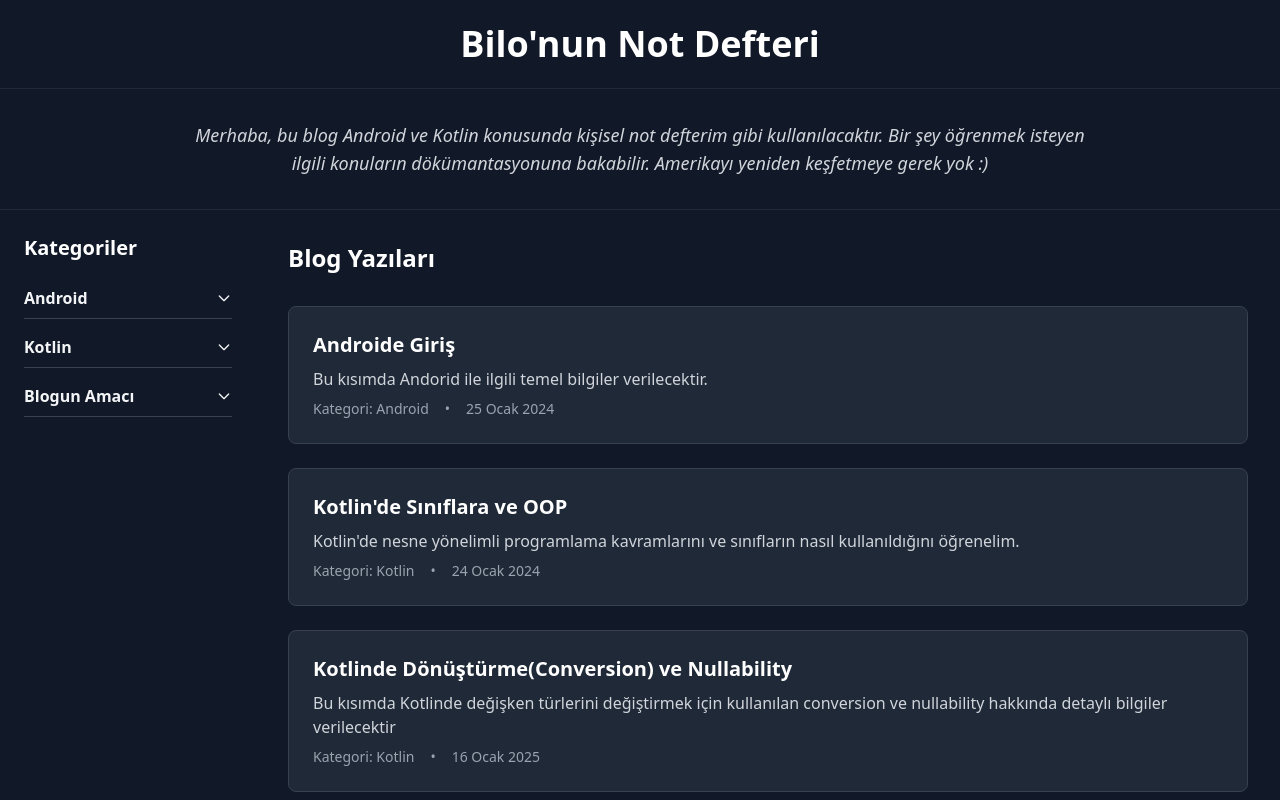
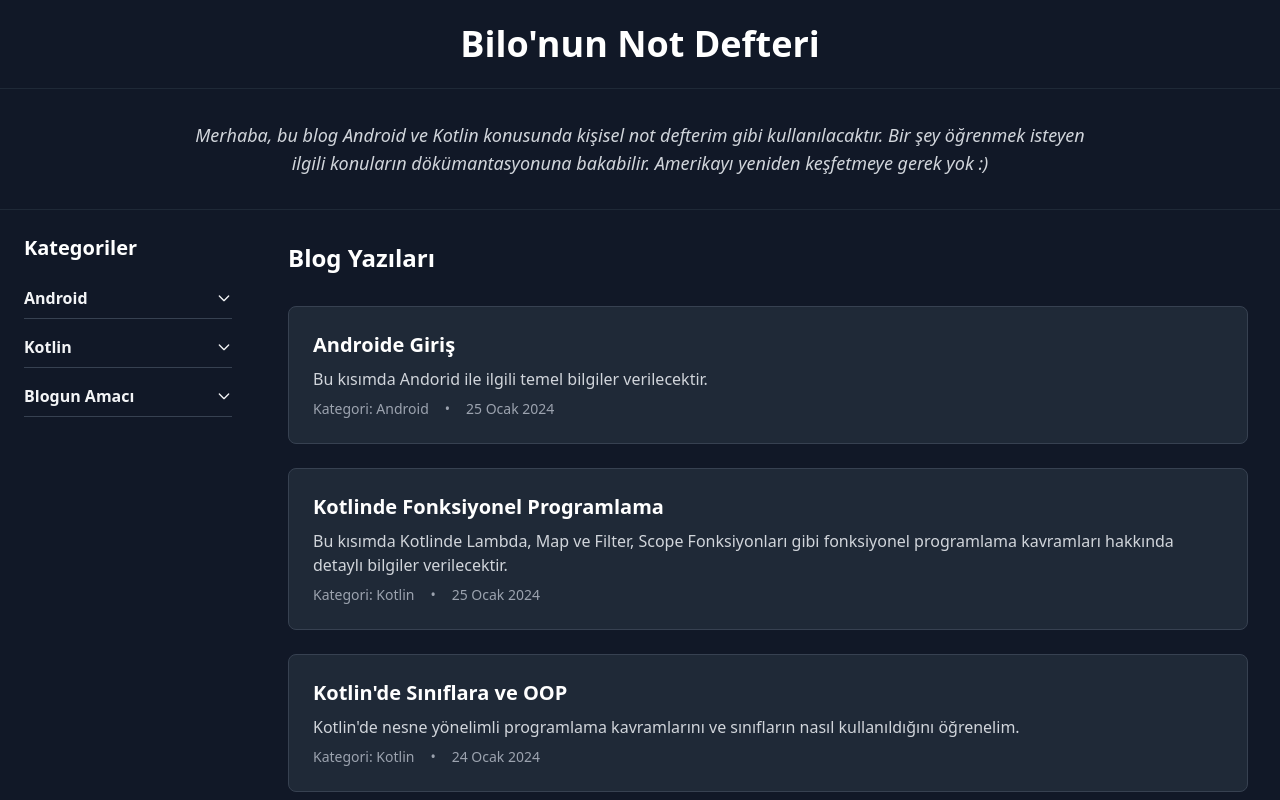
Before and after one commit to B1L0CAN/blog, a Next.js app: page / in a window 1280 px wide. Shown: the top 800 px of the page. Built offline with nearby package versions, Linux system fonts and the light colour scheme.

Commit message:
posts.ts güncellendi

```diff
--- a/src/data/posts.ts
+++ b/src/data/posts.ts
@@ -14,6 +14,151 @@ const POST_CONTENTS = {
 
 Bu kısımda Andorid ile ilgili temel bilgiler verilecektir.
   `,
+  fonksiyonelProgramlama: `
+## Lambda
+
+Kotlinde böyle bir kullanım var:
+\`\`\`kotlin
+fun yazdigimiYazdir(metin: String){
+            println(metin)
+        }
+
+yazdigimiYazdir("bilocan")
+\`\`\`
+
+Bu kodda yazdigimiYazdir fonksiyonu bir String parametresi alır ve bu parametreyi ekrana yazdırır.
+
+Lambda ise işimizi kolaylaştırır.
+
+\`\`\`kotlin
+val yazdigimiYazdir = { metin: String -> println(metin) }
+yazdigimiYazdir("bilocan")
+\`\`\`
+
+Bu kodda yazdigimiYazdir fonksiyonu bir String parametresi alır ve bu parametreyi ekrana yazdırır.
+Lambda kullanımı bu şekilde olur ve işimizi kolaylaştırır.
+
+>Not: Lambda kullanımı için \`->\` operatörü kullanılır.
+
+\`\`\`kotlin
+val carpLambda = {a:Int, b:Int -> a*b}
+ val sonuc = carpLambda(3,5)
+  println(sonuc)
+
+val carpLambdaDigerTurlu : ( Int , Int) -> Int = {a,b -> a*b}
+ println(carpLambdaDigerTurlu(3,4))
+\`\`\`
+
+## Filter
+
+Filter, bir liste içerisindeki elemanları filtrelemek için kullanılır.
+
+\`\`\`kotlin
+val numaraDizisi = arrayOf(2,4,6,8,9,15,20,36,69)
+ val filtrelemeListem = numaraDizisi.filter { it <15}
+  println(filtrelemeListem)
+\`\`\`
+
+Eğer filter olmasa if x<10 falan yapıp diziyi döngüye sokacaktık.
+
+>Not: Filter işlemi için \`filter\` fonksiyonu kullanılır.
+
+## Map
+
+Map, bir liste içerisindeki elemanları değiştirmek için kullanılır.
+
+\`\`\`kotlin
+val numaraDizisi = arrayOf(2,4,6,8,9,15,20,36,69)
+val kareListesi = numaraDizisi.map { it * it }
+println(kareListesi)
+\`\`\`
+
+>Not: Map işlemi için \`map\` fonksiyonu kullanılır.
+
+### Ortak Kullanımı (Map ve Filter)
+
+\`\`\`kotlin
+val numaraDizisi = arrayOf(2,4,6,8,9,15,20,36,69)
+val kareListesi = numaraDizisi.map { it * it }.filter { it < 100 }
+println(kareListesi)
+
+//Dizi içerisindeki elemanların karelerini alıp 100'den küçük olanları filtreleyerek ekrana yazdırır.
+\`\`\`
+
+## Sınıflarda Map ve Filter Kullanımı
+
+\`\`\`kotlin
+class Sanatci (val isim: String, val yas: Int, val enstruman: String) {
+}
+\`\`\`
+Böyle bir Sanatci sınıfı tanımlayalım.
+Şimdi bu sınıftan bazı nesneler üretip bunları bir listeye atarak map ve filter işlemlerini yapalım.
+
+\`\`\`kotlin
+val sanatci1= Sanatci("bilo",25,"Gitar")
+val sanatci2= Sanatci("aleko",35,"Flut")
+val sanatci3= Sanatci("ramo", 45, "Keman")
+val sanatciListesi = arrayListOf<Sanatci>(sanatci1,sanatci2,sanatci3)
+
+val otuzdanBuyuklerinIsimleri = sanatciListesi.filter { it.yas >30 }. map { it.isim }
+        for (i in otuzdanBuyuklerinIsimleri)
+        {
+            println(i)
+        }
+            //Bu kodda sanatciListesi içerisindeki yas değeri 30'dan büyük olan nesnelerin isimlerini ekrana yazdırır.
+
+val kirktanBuyuklerinEnstrumanlari = sanatciListesi.filter { it.yas>40 }.map { it.enstruman }
+        kirktanBuyuklerinEnstrumanlari.forEach { println(it) }
+        //Bu kodda sanatciListesi içerisindeki yas değeri 40'dan büyük olan nesnelerin enstrumanlarını ekrana yazdırır.
+\`\`\`
+
+## Scope
+
+Kotlin'deki scope fonksiyonları, belirli bir nesnenin içine kod bloğu yerleştirerek, o nesneye kolayca erişim sağlar.
+
+\`let\` fonksiyonu, genellikle null olmayan nesnelerle çalışmak için kullanılır ve bir lambda bloğu içinde nesneye erişim sağlar.
+
+\`\`\`kotlin
+var benimInteger: Int? = null
+benimInteger = 5
+benimInteger?.let { println(it) } // 5 yazdırır çünkü null değil
+\`\`\`
+Bu örnekte, benimInteger başlangıçta null değerini alır ve daha sonra 5 olarak değiştirilir. let fonksiyonu, benimInteger null değilse çalışır.
+Bu durumda, benimInteger değeri 5 olduğu için let fonksiyonu çalışır ve it (yani benimInteger) değeri ekrana yazdırılır.
+
+\`\`\`kotlin
+var yeniInteger = benimInteger.let { it + 1 } ?: 0
+println(yeniInteger) // 6 döner çünkü benimInteger 5'e eşit, eğer null olsaydı 0 dönerdi
+\`\`\`
+
+Burada, benimInteger?.let { it + 1 } ?: 0 ifadesi, eğer benimInteger null değilse, let fonksiyonu içindeki işlemi (yani 5 + 1) yapar ve yeniInteger'a atar.
+Eğer benimInteger null olsaydı, ?: operatörü devreye girer ve 0 dönerdi.
+
+### Also Kullanımı
+
+Also fonksiyonu, şu işi yaptın, bir de bunu yap, şeklinde kullanılır.
+
+\`\`\`kotlin
+var alsoSanatci = sanatciListesi.filter { it.yas <30 }.also { it.forEach { println(it.isim)}}
+//Bu kodda sanatciListesi içerisindeki yas değeri 30'dan küçük olan nesneler filtrelenir.
+//Filtrelenen nesnelerin isimleri also fonksiyonu ile ekrana yazdırılır.
+\`\`\`
+
+>Not: Also fonksiyonu için \`also\` anahtar kelimesi kullanılır.
+
+## Özet
+
+- Kotlin'deki lambda ifadeleri, anonim fonksiyonlardır ve fonksiyonel programlamayı destekler. Bir fonksiyonun parametresi olarak kullanılabilirler.
+
+- map fonksiyonu, map fonksiyonu, bir koleksiyondaki her öğe üzerinde işlem yapar ve yeni bir koleksiyon oluşturur.
+
+- filter fonksiyonu, filter, koleksiyon içerisindeki belirli bir koşulu sağlayan öğeleri filtreleyerek seçip yeni bir koleksiyon döndürür.
+
+- Scope fonksiyonları, bir nesne üzerinde işlem yaparken bağlam sağlar. let, ve yazımızda bahsetmesek de apply, run, with gibi fonksiyonlar da scope fonksiyonlarıdır.
+
+- also fonksiyonu, nesne üzerinde bir işlem yaparken, nesneyi değiştirmeden yan etki oluşturur ve orijinal nesneyi geri döndürür.
+
+`,
   oop: `
 
 ## Sınıf Tanımlama
@@ -700,12 +845,20 @@ var camelCase = "Camel Case yazım örneği"
 
 export const posts: Post[] = [
   createPost({
-    id: 6,
+    id: 7,
     title: "Androide Giriş",
     content: POST_CONTENTS.android,
     date: "2024-01-25",
     summary: "Bu kısımda Andorid ile ilgili temel bilgiler verilecektir.",
     category: "Android"
+  }),
+  createPost({
+    id: 6,
+    title: "Kotlinde Fonksiyonel Programlama",
+    content: POST_CONTENTS.fonksiyonelProgramlama,
+    date: "2024-01-25",
+    summary: "Bu kısımda Kotlinde Lambda, Map ve Filter, Scope Fonksiyonları gibi fonksiyonel programlama kavramları hakkında detaylı bilgiler verilecektir.",
+    category: "Kotlin"
   }),
   createPost({
     id: 5,
```
